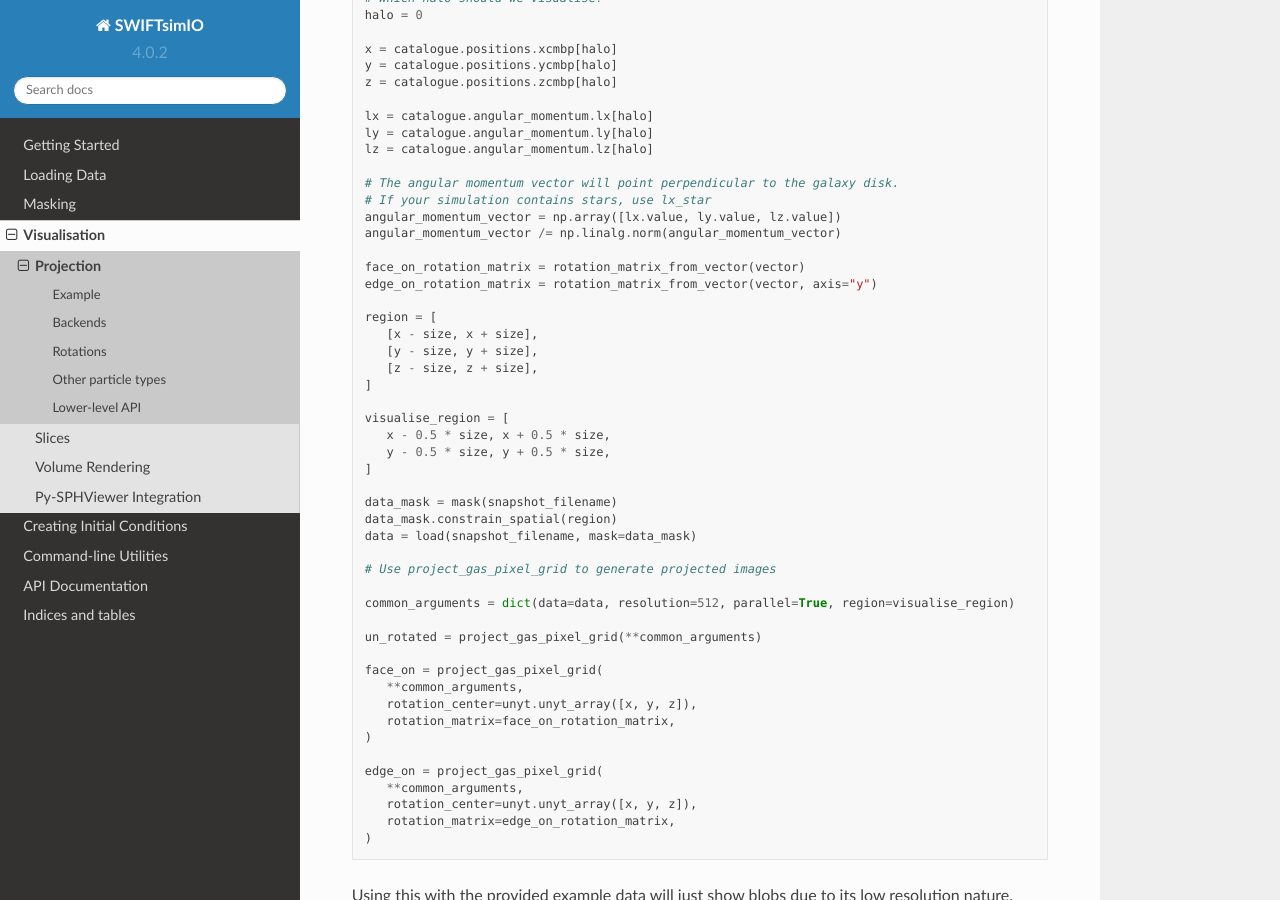
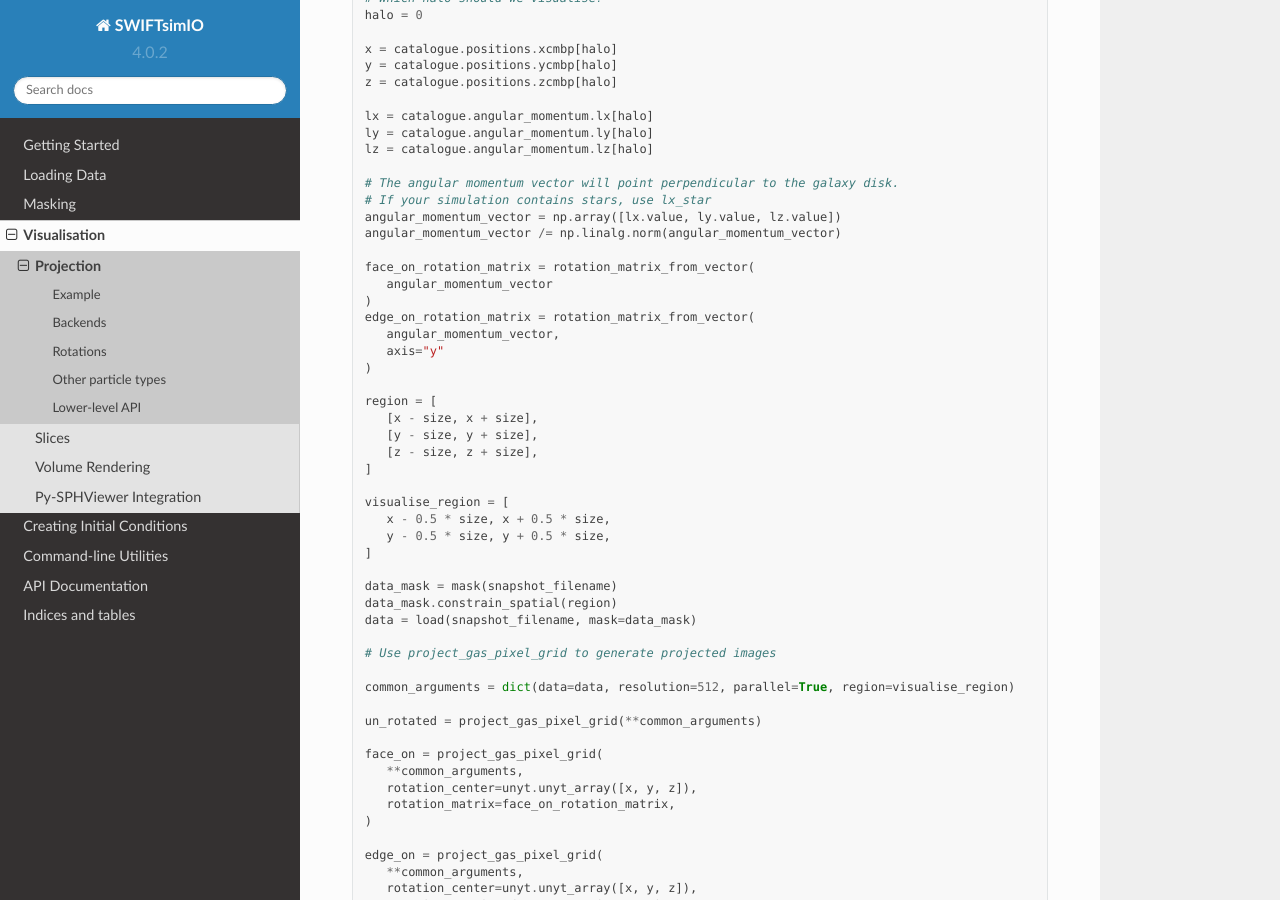
Before and after one commit to SWIFTSIM/swiftsimio, a Sphinx documentation site: the page built from docs/source/visualisation/projection.rst, in a window 1280 px wide and 900 px high, scrolled down 3866 px. Built offline with Sphinx 7.4.7 and the Read the Docs theme 2.0.0, drawn with Linux system fonts in a browser that asks for light colours; pages that are not in the unit, such as notebooks, are missing from menus; the version number is read from the project's files by our own code.

```diff
--- a/docs/source/visualisation/projection.rst
+++ b/docs/source/visualisation/projection.rst
@@ -186,8 +186,13 @@ creates an edge-on and face-on projection using the integration in
    angular_momentum_vector = np.array([lx.value, ly.value, lz.value])
    angular_momentum_vector /= np.linalg.norm(angular_momentum_vector)
 
-   face_on_rotation_matrix = rotation_matrix_from_vector(vector)
-   edge_on_rotation_matrix = rotation_matrix_from_vector(vector, axis="y")
+   face_on_rotation_matrix = rotation_matrix_from_vector(
+      angular_momentum_vector
+   )
+   edge_on_rotation_matrix = rotation_matrix_from_vector(
+      angular_momentum_vector,
+      axis="y"
+   )
 
    region = [
       [x - size, x + size],
```
